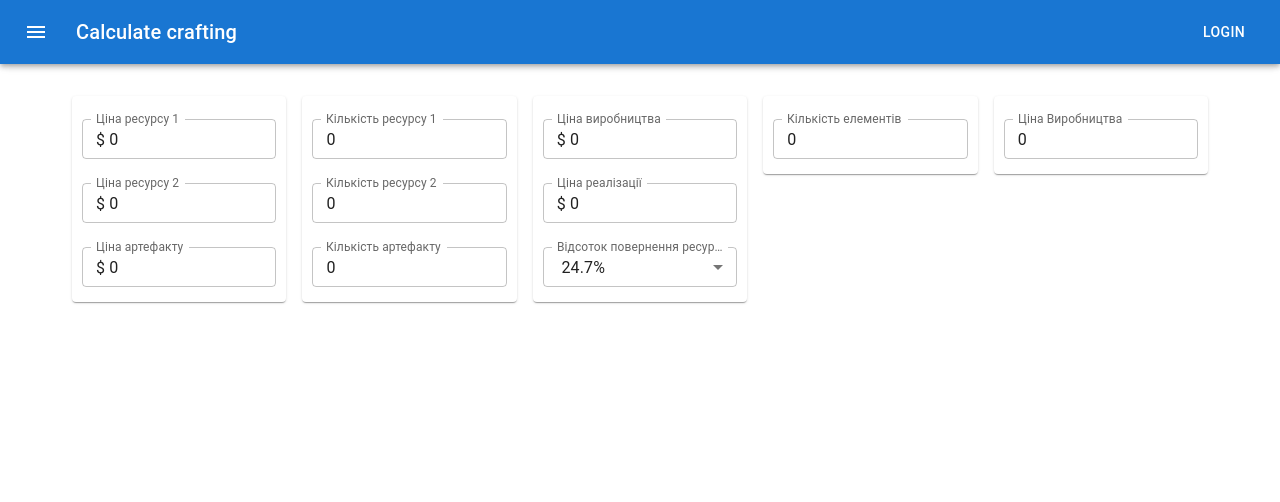
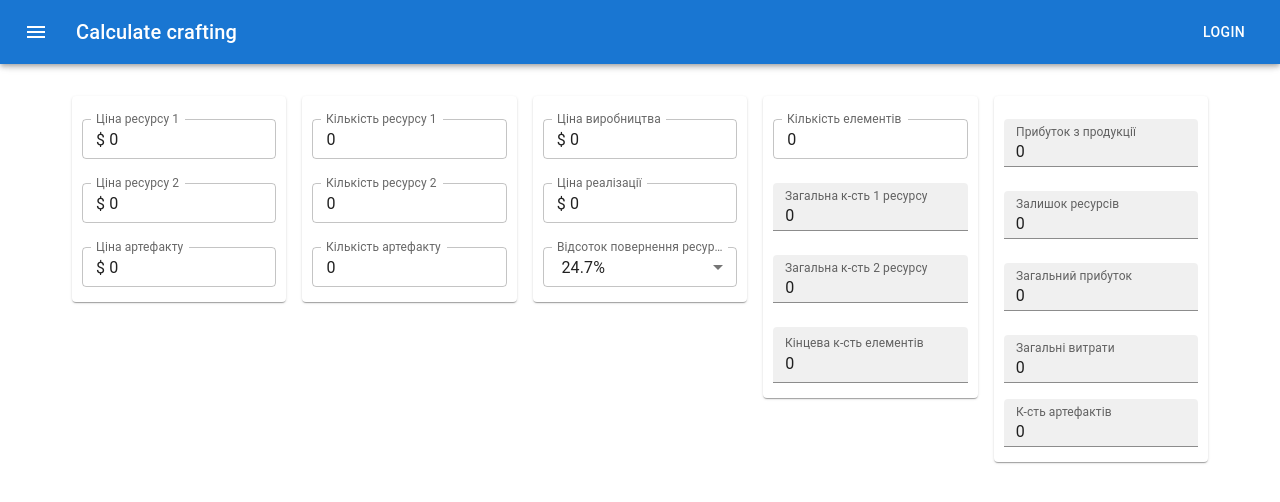
Before and after one commit to Oleksii-Martynenko-hub/craft-calculate, a React (Create React App) app: page / in a window 1280 px wide. Shown: the top 502 px of the page. Built offline with nearby package versions, Linux system fonts and the light colour scheme.

Commit message:
Finished test version

```diff
--- a/src/components/Main.tsx
+++ b/src/components/Main.tsx
@@ -39,7 +39,6 @@ interface Data {
   returnPercent?: number | undefined,
   returnPercentList: number[],
   initialAmountItems?: number | undefined,
-  finiteAmountItems?: number | undefined,
 }
 
 const initData: Data = {
@@ -54,7 +53,6 @@ const initData: Data = {
   returnPercent: 24.7,
   returnPercentList: [24.7, 36.7, 42.8],
   initialAmountItems: 0,
-  finiteAmountItems: 0,
 }
 
 const numberFormatProps: NumberFormatProps<TextFieldProps> = {
@@ -65,10 +63,12 @@ const numberFormatProps: NumberFormatProps<TextFieldProps> = {
   decimalScale: 0,
   allowNegative: false,
   allowLeadingZeros: false,
+  allowEmptyFormatting: true,
   fullWidth: true,
 }
 
 const Main = () => {
+
   const [localData, setLocalData] = useLocalStorage("calculateCraftingData", initData)
 
   const [resources, setResources] = useState(localData.resources)
@@ -78,15 +78,70 @@ const Main = () => {
   const [returnPercent, setReturnPercent] = useState(localData.returnPercent)
   const [returnPercentList, setReturnPercentList] = useState(localData.returnPercentList)
   const [initialAmountItems, setInitialAmountItems] = useState(localData.initialAmountItems)
-  const [finiteAmountItems, setFiniteAmountItems] = useState(localData.finiteAmountItems)
 
-  useEffect(() => setLocalData({ ...localData, resources }), [resources])
-  useEffect(() => setLocalData({ ...localData, artifact }), [artifact])
-  useEffect(() => setLocalData({ ...localData, factoryPrice }), [factoryPrice])
-  useEffect(() => setLocalData({ ...localData, realizationPrice }), [realizationPrice])
-  useEffect(() => setLocalData({ ...localData, returnPercent }), [returnPercent])
-  useEffect(() => setLocalData({ ...localData, initialAmountItems }), [initialAmountItems])
-  useEffect(() => setLocalData({ ...localData, finiteAmountItems }), [finiteAmountItems])
+  const [finiteAmountItems, setFiniteAmountItems] = useState(0)
+  const [profit, setProfit] = useState(0)
+  const [resourcesProfit, setResourcesProfit] = useState(0)
+  const [resourcesExpenses, setResourcesExpenses] = useState(0)
+  const [generalExpenses, setGeneralExpenses] = useState(0)
+
+  const [additionalPercent, setAdditionalPercent] = useState<number | undefined>()
+
+  useEffect(() => {
+    setLocalData({ id: initData.id, resources, artifact, factoryPrice, realizationPrice, returnPercent, returnPercentList, initialAmountItems })
+  }, [ resources, artifact, factoryPrice, realizationPrice, returnPercent, returnPercentList, initialAmountItems ])
+
+  useEffect(() => {
+    setResourcesExpenses(calculateResourcesExpensesForOne())
+  }, [resources])
+
+  useEffect(() => {
+    setGeneralExpenses(calculateGeneralExpenses())
+  }, [resourcesExpenses, artifact, initialAmountItems, finiteAmountItems, factoryPrice])
+
+  useEffect(() => {
+    setProfit(calculateRevenue() - generalExpenses)
+  }, [generalExpenses, realizationPrice, finiteAmountItems])
+
+  useEffect(() => {
+    setResourcesProfit(calculateResourcesProfit())
+  }, [resourcesExpenses, finiteAmountItems])
+
+  useEffect(() => {
+    setFiniteAmountItems(calculateFiniteAmountItems())
+  }, [returnPercent, initialAmountItems])
+
+  function calculateRevenue () {
+    return Math.floor(finiteAmountItems || 0) * ((realizationPrice || 0) - (realizationPrice || 0) * 0.045);
+  }
+
+  function calculateResourcesProfit () {
+    return (finiteAmountItems - Math.floor(finiteAmountItems)) * resourcesExpenses
+  }
+
+  function calculateResourcesExpensesForOne () {
+    return resources.reduce((acc, res) => (res.price||0) * (res.amount||0) + acc, 0)
+  }
+
+  function calculateGeneralExpenses () {
+    return (resourcesExpenses * (initialAmountItems || 0))
+      + ((artifact.price || 0) * (artifact.amount || 0) * Math.floor(finiteAmountItems))
+      + (finiteAmountItems * (factoryPrice || 0));
+  }
+
+  function calculateFiniteAmountItems () {
+    let returnedResources = (initialAmountItems || 0) * ((returnPercent || 0)/100);
+    let amountCrafted = initialAmountItems || 0;
+
+    while (returnedResources >= 1) {
+        amountCrafted += returnedResources
+        returnedResources = returnedResources * ((returnPercent || 0)/100)
+    }
+
+    amountCrafted += returnedResources
+
+    return amountCrafted;
+  }
 
   const onChangeResourcesHandler = (updatedResource: Resource, index: number) => {
     setResources(
@@ -104,6 +159,12 @@ const Main = () => {
   const onChangeHandler = <D extends Function>(dispatch: D) => {
     return (values: NumberFormatValues) => dispatch(values.floatValue)
   };
+
+  const onClickAddPercent = () => {
+    if (additionalPercent && !returnPercentList.includes(additionalPercent)) {
+      setReturnPercentList(prev => [...prev, additionalPercent].sort())
+    }
+  }
 
   return (
     <React.Fragment>
@@ -136,10 +197,11 @@ const Main = () => {
       <Container sx={{
         paddingTop: { xs: 0, md: 4 },
         paddingX: { xs: 2, md: 4 },
-        marginTop: { xs: "-60px", md: 0 }
+        marginTop: { xs: "-60px", md: 0 },
+        paddingBottom: { xs: "75px", md: 0 }
       }}>
         <Grid container spacing={2}>
-          <Grid item xs={4} md={true}>
+          <Grid item xs={6} sm={4} md={true}>
             <Item>
               {resources.map((resource, i) => (
                 <NumberFormat
@@ -164,7 +226,7 @@ const Main = () => {
             </Item>
           </Grid>
 
-          <Grid item xs={4} md={true}>
+          <Grid item xs={6} sm={4} md={true}>
             <Item>
               {resources.map((resource, i) => (
                 <NumberFormat
@@ -187,7 +249,7 @@ const Main = () => {
             </Item>
           </Grid>
 
-          <Grid item xs={4} md={true}>
+          <Grid item xs={6} sm={4} md={true}>
             <Item>
               <NumberFormat
                 { ...numberFormatProps }
@@ -227,10 +289,12 @@ const Main = () => {
                       label="Додати варіант"
                       isAllowed={({ floatValue }) => (floatValue || 0) <= 100}
                       decimalScale={1}
+                      suffix="%"
+                      value={additionalPercent}
+                      onValueChange={onChangeHandler(setAdditionalPercent)}
                       InputProps={{
                         endAdornment: <InputAdornment position="end">
-                          <Typography variant="subtitle2" sx={{ paddingX: "6px" }}>%</Typography>
-                          <IconButton aria-label="delete" size="small" color="success" onClick={() => console.log('added')}>
+                          <IconButton aria-label="delete" size="small" color="success" onClick={onClickAddPercent}>
                             <AddCircleRoundedIcon />
                           </IconButton>
                         </InputAdornment>,
@@ -245,25 +309,32 @@ const Main = () => {
                   ))}
                 </Select>
               </FormControl>
-              {/* <Autocomplete
-                options={returnPercentList}
-                renderInput={(params) => (
+
               <NumberFormat
-                    {...params}
                 { ...numberFormatProps }
-                    label="Відсоток повернення ресурсів"
-                    // select
-                    // fullWidth
-                    value={returnPercent}
-                    decimalScale={2}
-                    onValueChange={onChangeHandler(setReturnPercent)}
+                label="Загальні витрати"
+                value={generalExpenses}
+                variant="filled"
+                InputProps={{
+                  readOnly: true,
+                }}
+                sx={{ display: { xs: "block", sm: "none"}}}
               />
-                )}
-              /> */}
+
+              <NumberFormat
+                { ...numberFormatProps }
+                label="К-сть артефактів"
+                value={Math.floor(finiteAmountItems)}
+                variant="filled"
+                InputProps={{
+                  readOnly: true,
+                }}
+                sx={{ display: { xs: "block", sm: "none"}}}
+              />
             </Item>
           </Grid>
 
-          <Grid item xs={6} md={true}>
+          <Grid item xs={6} sm={6} md={true}>
             <Item>
               <NumberFormat
                 { ...numberFormatProps }
@@ -271,16 +342,89 @@ const Main = () => {
                 value={initialAmountItems}
                 onValueChange={onChangeHandler(setInitialAmountItems)}
               />
+
+              {resources.map((resource, i) => (
+                <NumberFormat
+                  { ...numberFormatProps }
+                  label={`Загальна к-сть ${i+1} ресурсу`}
+                  key={i}
+                  value={(resource.amount || 0) * (initialAmountItems || 0)}
+                  variant="filled"
+                  InputProps={{
+                    readOnly: true,
+                  }}
+                />
+              ))}
+
+              <NumberFormat
+                { ...numberFormatProps }
+                label="Кінцева к-сть елементів"
+                value={finiteAmountItems}
+                decimalScale={3}
+                variant="filled"
+                size="medium"
+                InputProps={{
+                  readOnly: true,
+                }}
+              />
             </Item>
           </Grid>
 
-          <Grid item xs={6} md={true}>
+          <Grid item xs={12} sm={6} md={true}>
             <Item>
                 <NumberFormat
                   { ...numberFormatProps }
-                label="Ціна Виробництва"
-                value={factoryPrice}
-                onValueChange={onChangeHandler(setFactoryPrice)}
+                  label="Прибуток з продукції"
+                  value={profit}
+                  allowNegative
+                  variant="filled"
+                  InputProps={{
+                    readOnly: true,
+                  }}
+                />
+
+                <NumberFormat
+                  { ...numberFormatProps }
+                  label="Залишок ресурсів"
+                  value={resourcesProfit}
+                  allowNegative
+                  variant="filled"
+                  InputProps={{
+                    readOnly: true,
+                  }}
+                />
+
+                <NumberFormat
+                  { ...numberFormatProps }
+                  label="Загальний прибуток"
+                  value={profit + resourcesProfit}
+                  allowNegative
+                  variant="filled"
+                  InputProps={{
+                    readOnly: true,
+                  }}
+                />
+
+                <NumberFormat
+                  { ...numberFormatProps }
+                  label="Загальні витрати"
+                  value={generalExpenses}
+                  variant="filled"
+                  InputProps={{
+                    readOnly: true,
+                  }}
+                  sx={{ display: { xs: "none", sm: "block"}}}
+                />
+
+                <NumberFormat
+                  { ...numberFormatProps }
+                  label="К-сть артефактів"
+                  value={Math.floor(finiteAmountItems)}
+                  variant="filled"
+                  InputProps={{
+                    readOnly: true,
+                  }}
+                  sx={{ display: { xs: "none", sm: "block"}}}
                 />
             </Item>
           </Grid>
```
Lines whose indentation alone changed are shown as unchanged.
